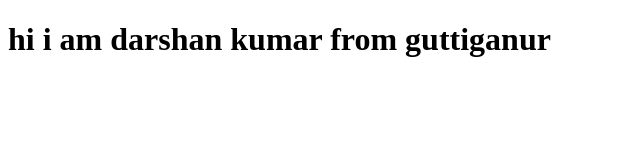
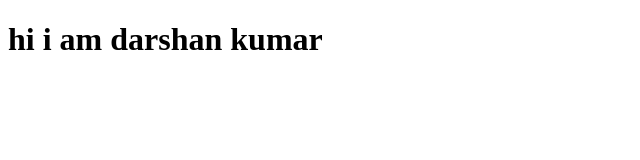
Before and after one commit to 3vc22cs103/DEMO_22, a plain HTML site: page docs/index.html in a window 1280 px wide. Shown: the whole page, without its empty margins (0-640 px from the left). Drawn offline with Linux system fonts and the light colour scheme.

Commit message:
fourth commit

```diff
--- a/docs/index.html
+++ b/docs/index.html
@@ -5,6 +5,6 @@
     <title>My simple website</title>
 </head>
 <body>
-<h1>hi i am darshan kumar from guttiganur</h1>
+<h1>hi i am darshan kumar </h1>
 </body>
 </html>
```
Also changed, not shown: src/main/resources/index.html (+1 -1 lines).
